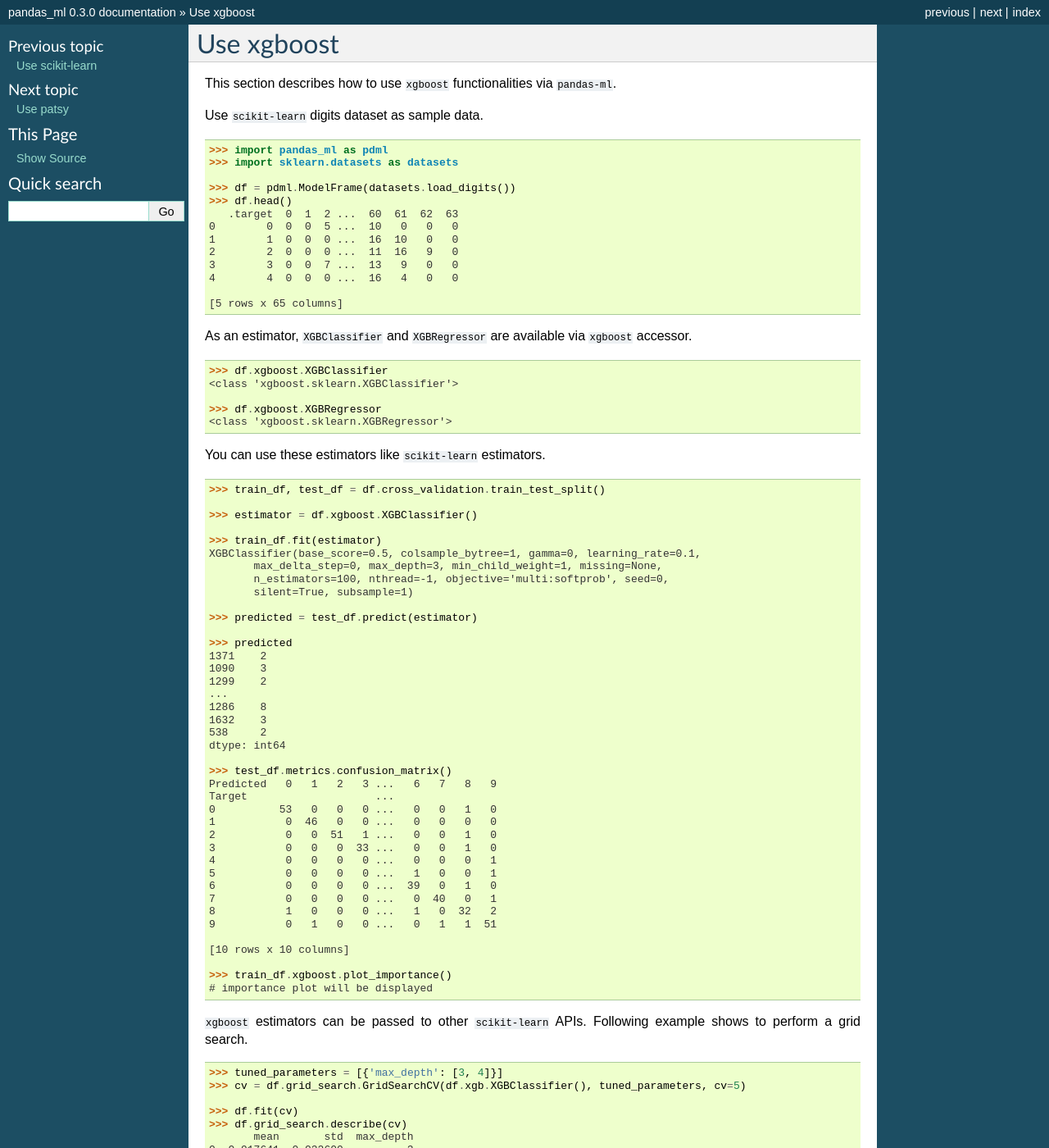
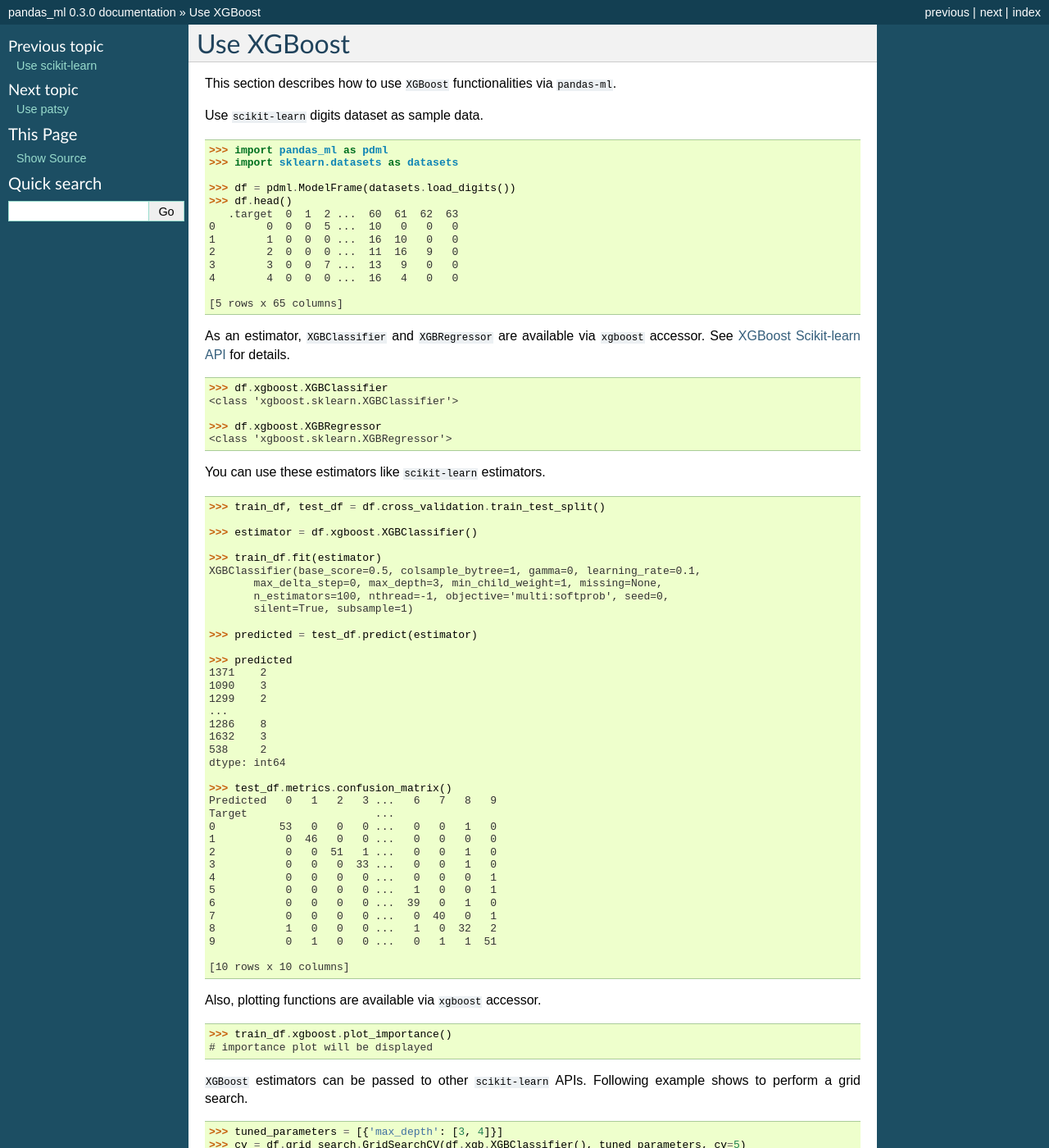
Before and after one commit to pandas-ml/pandas-ml, a Sphinx documentation site: the page built from doc/source/xgboost.rst, in a window 1280 px wide and 1400 px high. Shown: the whole window at 82% size. Built offline with Sphinx 7.4.7, drawn with Linux system fonts in a browser that asks for light colours; pages that are not in the unit, such as notebooks, are missing from menus; some of the changed text lies outside the part shown.

Commit message:
DOC: doc correction

```diff
--- a/doc/source/conf.py
+++ b/doc/source/conf.py
@@ -266,6 +266,8 @@ intersphinx_mapping = {'http://docs.python.org/': None}
 
 # -- Build API doc ----------------------------------------------------------
 
+numpydoc_show_class_members = False
+
 fpath = os.path.dirname(__file__)
 gen_path = os.path.join(fpath, 'generated')
 app_path = os.path.join(os.path.dirname(os.path.dirname(fpath)), 'pandas_ml')
--- a/doc/source/xgboost.rst
+++ b/doc/source/xgboost.rst
@@ -1,8 +1,8 @@
 
-Use xgboost
+Use XGBoost
 ===========
 
-This section describes how to use ``xgboost`` functionalities via ``pandas-ml``.
+This section describes how to use ``XGBoost`` functionalities via ``pandas-ml``.
 
 Use ``scikit-learn`` digits dataset as sample data.
 
@@ -22,7 +22,7 @@ Use ``scikit-learn`` digits dataset as sample data.
 
    [5 rows x 65 columns]
 
-As an estimator, ``XGBClassifier`` and ``XGBRegressor`` are available via ``xgboost`` accessor.
+As an estimator, ``XGBClassifier`` and ``XGBRegressor`` are available via ``xgboost`` accessor. See `XGBoost Scikit-learn API <http://xgboost.readthedocs.org/en/latest/python/python_api.html#module-xgboost.sklearn>`_ for details.
 
 .. code-block:: python
 
@@ -74,11 +74,15 @@ You can use these estimators like ``scikit-learn`` estimators.
 
    [10 rows x 10 columns]
 
+Also, plotting functions are available via ``xgboost`` accessor.
+
+.. code-block:: python
+
    >>> train_df.xgboost.plot_importance()
    # importance plot will be displayed
 
 
-``xgboost`` estimators can be passed to other ``scikit-learn`` APIs.
+``XGBoost`` estimators can be passed to other ``scikit-learn`` APIs.
 Following example shows to perform a grid search.
 
 .. code-block:: python
```
Also changed, not shown: doc/source/modelframe.rst (+13 -4 lines).
